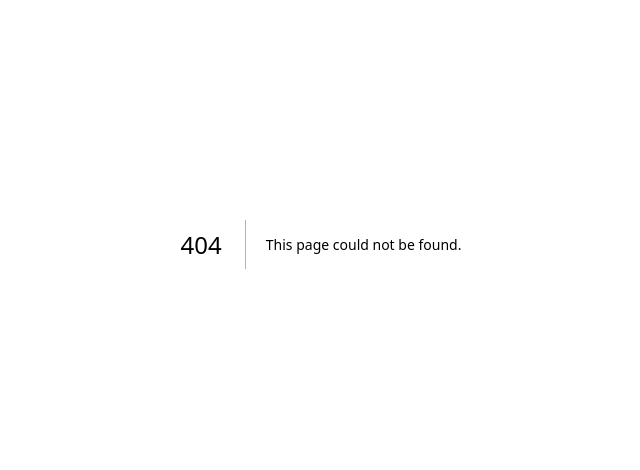
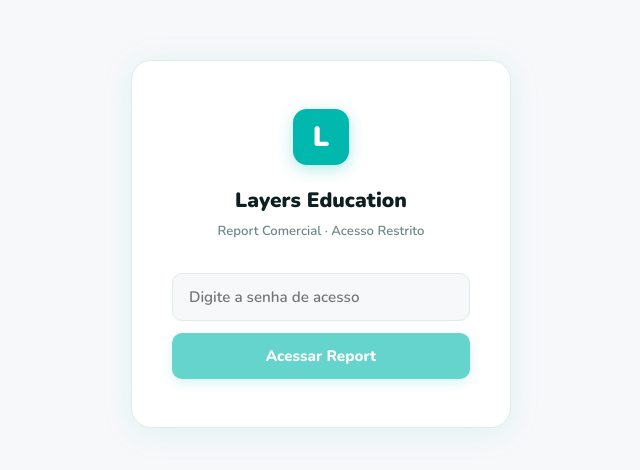
Before and after one commit to raissa-cell/layers-odoo-dashboard, a Next.js app: page /login in a window 1280 px wide. Before the commit this address had no page. Shown: the part 156-626 px from the top of the page, without its empty margins (319-959 px from the left). Built offline with nearby package versions, Linux system fonts and the light colour scheme.

Commit message:
feat: password protection + login page Layers brand

```diff
--- /dev/null
+++ b/src/app/login/page.tsx
@@ -0,0 +1,96 @@
+'use client';
+import { useState } from 'react';
+import { useRouter } from 'next/navigation';
+
+export default function LoginPage() {
+  const [password, setPassword] = useState('');
+  const [error, setError] = useState('');
+  const [loading, setLoading] = useState(false);
+  const router = useRouter();
+
+  async function handleSubmit(e: React.FormEvent) {
+    e.preventDefault();
+    setLoading(true);
+    setError('');
+
+    const res = await fetch('/api/auth', {
+      method: 'POST',
+      headers: { 'Content-Type': 'application/json' },
+      body: JSON.stringify({ password }),
+    });
+
+    if (res.ok) {
+      router.push('/');
+      router.refresh();
+    } else {
+      setError('Senha incorreta. Tente novamente.');
+      setLoading(false);
+    }
+  }
+
+  return (
+    <div style={{
+      minHeight: '100vh', display: 'flex', alignItems: 'center', justifyContent: 'center',
+      background: '#f7f8fa', fontFamily: 'Nunito, sans-serif'
+    }}>
+      <div style={{
+        background: '#fff', borderRadius: 20, padding: '48px 40px',
+        boxShadow: '0 4px 32px rgba(0,184,173,0.1)', border: '1.5px solid #e2eaea',
+        width: '100%', maxWidth: 380, textAlign: 'center'
+      }}>
+        {/* Logo */}
+        <div style={{
+          width: 56, height: 56, background: '#00B8AD', borderRadius: 14,
+          display: 'flex', alignItems: 'center', justifyContent: 'center',
+          margin: '0 auto 20px', fontSize: 28, fontWeight: 900, color: '#fff',
+          boxShadow: '0 4px 16px rgba(0,184,173,0.3)'
+        }}>L</div>
+
+        <h1 style={{ fontSize: '1.3rem', fontWeight: 900, color: '#0d1f1f', marginBottom: 6 }}>
+          Layers Education
+        </h1>
+        <p style={{ fontSize: '0.82rem', color: '#6b8787', fontWeight: 600, marginBottom: 32 }}>
+          Report Comercial · Acesso Restrito
+        </p>
+
+        <form onSubmit={handleSubmit}>
+          <input
+            id="password-input"
+            type="password"
+            placeholder="Digite a senha de acesso"
+            value={password}
+            onChange={e => setPassword(e.target.value)}
+            style={{
+              width: '100%', padding: '13px 16px', borderRadius: 10,
+              border: `1.5px solid ${error ? '#F07070' : '#e2eaea'}`,
+              fontSize: '0.95rem', fontFamily: 'Nunito, sans-serif',
+              fontWeight: 600, outline: 'none', marginBottom: 12,
+              color: '#0d1f1f', background: '#f7f8fa'
+            }}
+          />
+
+          {error && (
+            <p style={{ color: '#F07070', fontSize: '0.78rem', fontWeight: 700, marginBottom: 12 }}>
+              {error}
+            </p>
+          )}
+
+          <button
+            id="login-btn"
+            type="submit"
+            disabled={loading || !password}
+            style={{
+              width: '100%', padding: '13px', background: '#00B8AD',
+              color: '#fff', border: 'none', borderRadius: 10,
+              fontSize: '0.95rem', fontWeight: 800, cursor: 'pointer',
+              fontFamily: 'Nunito, sans-serif', opacity: loading || !password ? 0.6 : 1,
+              boxShadow: '0 4px 12px rgba(0,184,173,0.25)', transition: 'opacity 0.2s'
+            }}
+          >
+            {loading ? 'Entrando...' : 'Acessar Report'}
+          </button>
+        </form>
+      </div>
+    </div>
+  );
+}
```
Also changed, not shown: src/app/api/auth/route.ts (added, +20 -0 lines), src/middleware.ts (added, +26 -0 lines).
